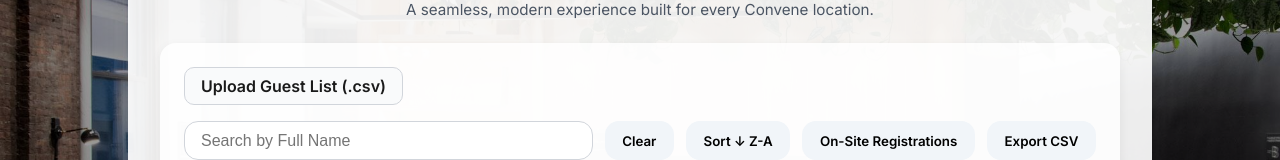
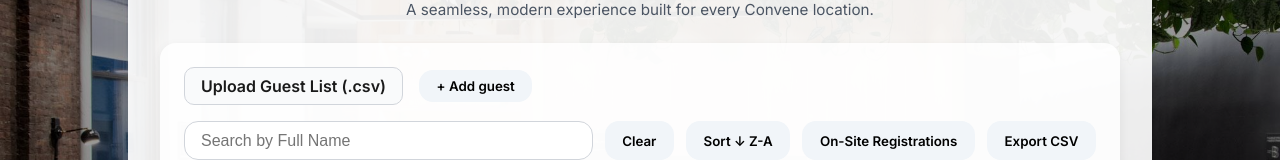
Before and after one commit to ogeylanioglu/check-in-app-bitbucket-preview, a React (Vite) app: page / in a window 1280 px wide. Shown: the part 224-384 px from the top of the page. Built offline with nearby package versions, Linux system fonts and the light colour scheme; the HTML template or start-up script is replaced by a standard one.

Commit message:
Manual Guess Add button swapped

```diff
--- a/src/components/Controls.jsx
+++ b/src/components/Controls.jsx
@@ -11,7 +11,8 @@ const Controls = ({
   handleCSVUpload,
   clearData,
   guestList,
-  checkedIn
+  checkedIn,
+  addManualGuest
 }) => (
   <div className="controls">
     <div className="upload-wrapper">
@@ -25,6 +26,7 @@ const Controls = ({
         accept=".csv"
         onChange={handleCSVUpload}
       />
+      <button className="add-guest-btn" onClick={addManualGuest}>+ Add guest</button>
     </div>
 
     <div className="search-row">
```
